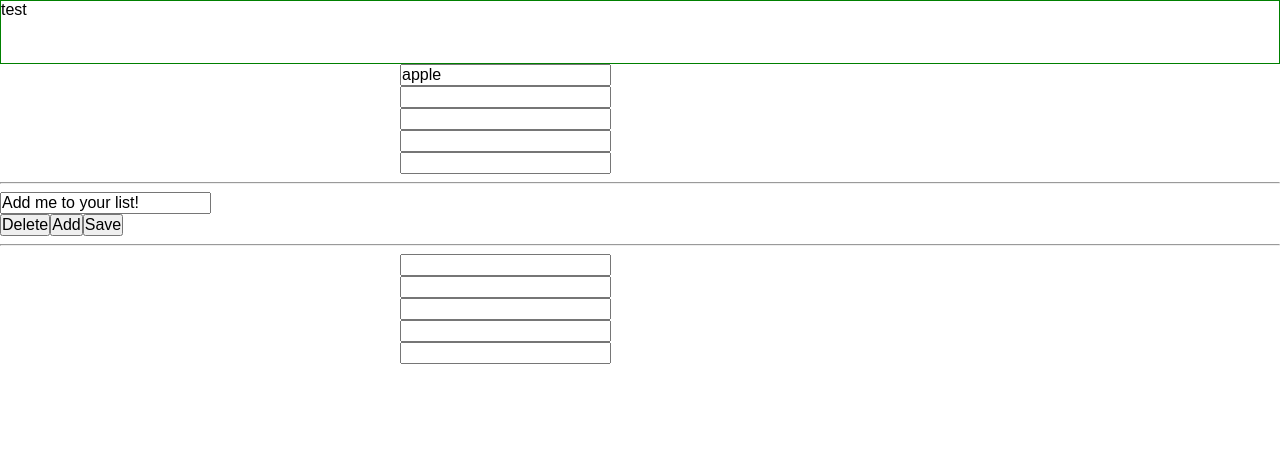
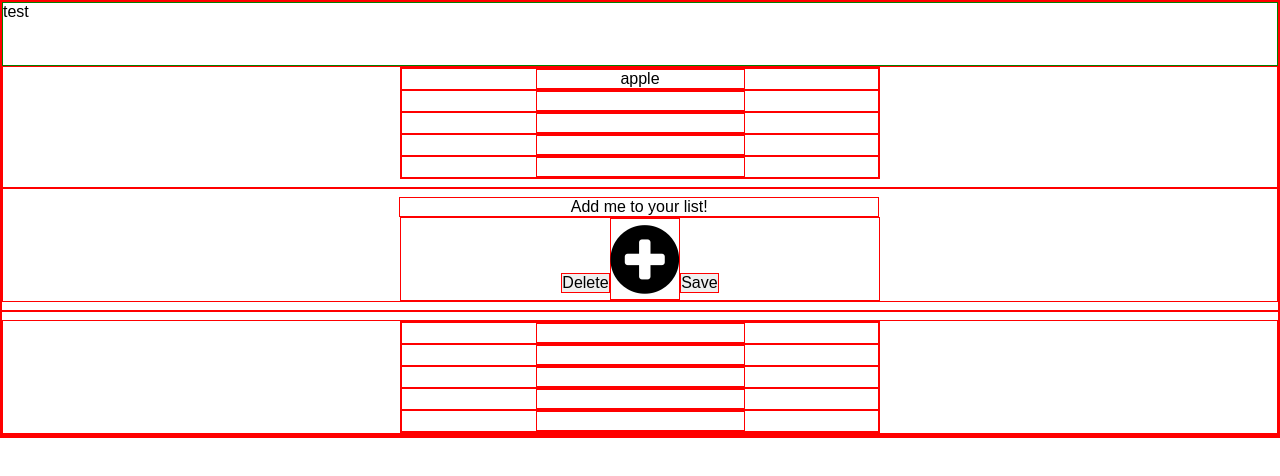
Before and after one commit to aberkow/shopping-list, a plain HTML site: page index.html in a window 1280 px wide. Drawn offline with Linux system fonts and the light colour scheme.

Commit message:
added font awesome icons from cdn

```diff
--- a/css/stylesheet.css
+++ b/css/stylesheet.css
@@ -1,6 +1,6 @@
 * {
     box-sizing: border-box;
-    //border: 1px solid red;
+    border: 1px solid red;
     padding: 0;
 }
 
@@ -14,11 +14,24 @@
     width: 30rem;
     margin: auto;
     list-style: none;
+    text-align: center;
 }
 
 
 .list__new {
+    margin-left: 31.1%;
+    text-align: center;
+    width: 30rem;
+}
 
+.buttons {
+    width: 30rem;
+    text-align: center;
     margin: auto;
+}
 
+
+
+.list__need-name {
+    text-align: center;
 }
--- a/index.html
+++ b/index.html
@@ -29,7 +29,7 @@
 
     <!--control buttons-->
         <div class="buttons">
-            <button class="delete">Delete</button><button class="add">Add</button><button class="save">Save</button>
+            <button class="delete">Delete</button><i class="fa fa-plus-circle fa-5x add"></i><button class="save">Save</button>
         </div>
     </section>
 
```
